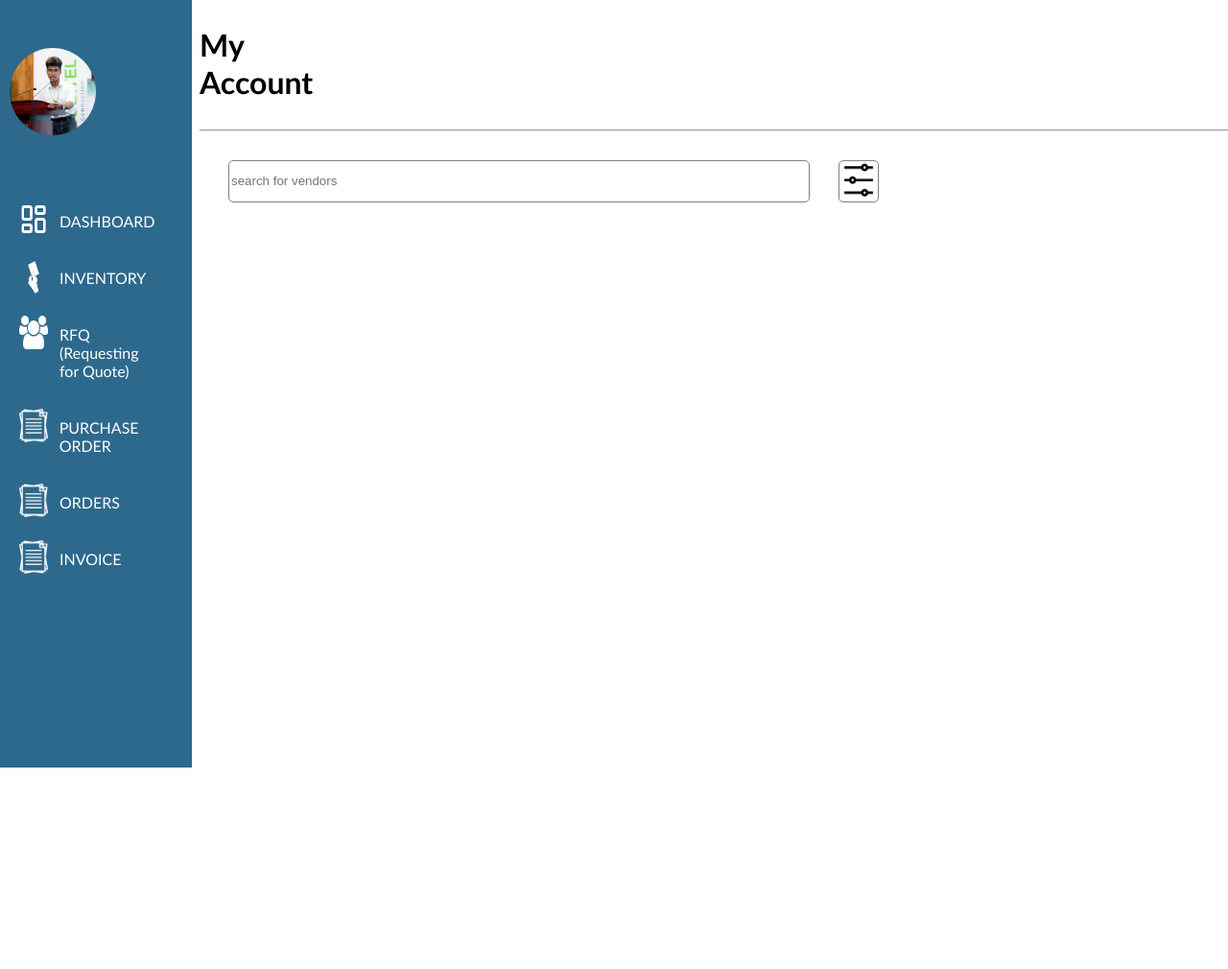
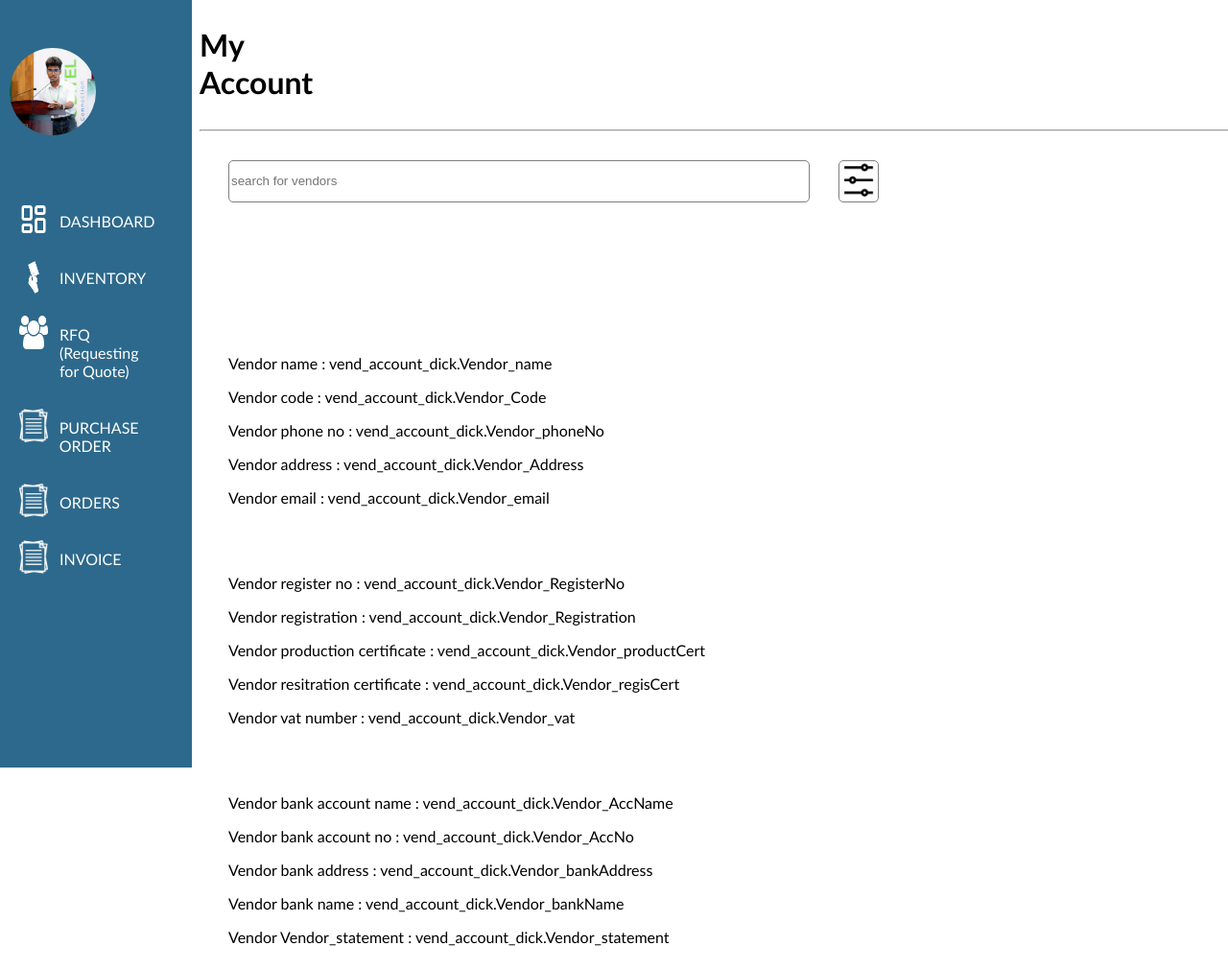
Before and after one commit to Nirusan03/FYP_Abi, a Flask app: page /vendor_account in a window 1280 px wide; the page is wider, and only the part inside the window is pictured. Shown: that part at 96% size. Before the commit the page ends 800 px from the top of that part, so only its background shows below. Run offline with Flask 3, Linux system fonts and the light colour scheme; data that the repository does not hold is empty.

Commit message:
front end updated

```diff
--- a/templates/vendor-account.html
+++ b/templates/vendor-account.html
@@ -97,7 +97,27 @@
 
                 <div class="delivery-earning">
                     <div class="upcoming" style="border: none;">
+                        <p>Vendor name       : vend_account_dick.Vendor_name</p>
+                        <p>Vendor code       : vend_account_dick.Vendor_Code</p>
+                        <p>Vendor phone no   : vend_account_dick.Vendor_phoneNo</p>
+                        <p>Vendor address    : vend_account_dick.Vendor_Address</p>
+                        <p>Vendor email      : vend_account_dick.Vendor_email</p>
 
+                        <br><br>
+
+                        <p>Vendor register no             : vend_account_dick.Vendor_RegisterNo</p>
+                        <p>Vendor registration            : vend_account_dick.Vendor_Registration</p>
+                        <p>Vendor production certificate  : vend_account_dick.Vendor_productCert</p>
+                        <p>Vendor resitration certificate : vend_account_dick.Vendor_regisCert</p>
+                        <p>Vendor vat number              : vend_account_dick.Vendor_vat</p>
+
+                        <br><br>
+
+                        <p>Vendor bank account name   : vend_account_dick.Vendor_AccName</p>
+                        <p>Vendor bank account no     : vend_account_dick.Vendor_AccNo</p>
+                        <p>Vendor bank address        : vend_account_dick.Vendor_bankAddress</p>
+                        <p>Vendor bank name           : vend_account_dick.Vendor_bankName</p>
+                        <p>Vendor Vendor_statement    : vend_account_dick.Vendor_statement</p>
                     </div>
                 </div>
 
```
